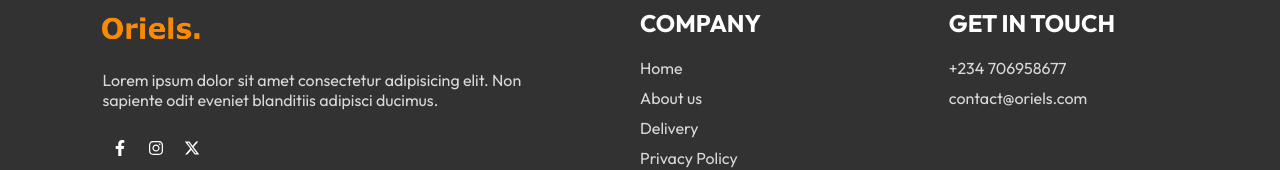
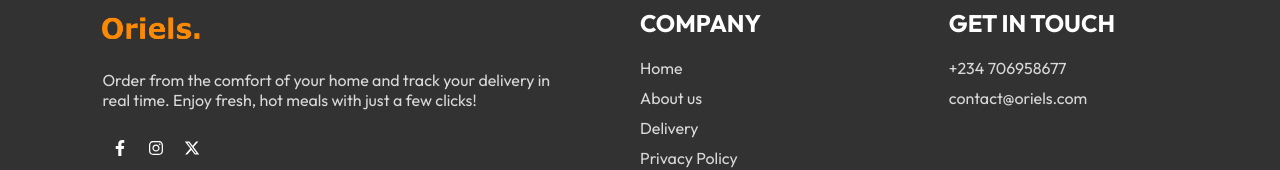
Before and after one commit to Meshach88/oriels-frontend, a React (Vite) app: page /myorders in a window 1280 px wide. Shown: the part 388-558 px from the top of the page. Built offline with nearby package versions, Linux system fonts and the light colour scheme; no server answers.

Commit message:
edited footer text

```diff
--- a/src/components/Footer/Footer.jsx
+++ b/src/components/Footer/Footer.jsx
@@ -11,8 +11,7 @@ const Footer = () => {
         <div className="footer-content-left">
           <img src={assets.Ologo} width={100} alt="logo" />
           <p>
-            Lorem ipsum dolor sit amet consectetur adipisicing elit. Non
-            sapiente odit eveniet blanditiis adipisci ducimus.
+          Order from the comfort of your home and track your delivery in real time. Enjoy fresh, hot meals with just a few clicks!
           </p>
           <div className="footer-social-icons">
             <FaFacebookF style={{color:'white', margin:'10px'}}/>
```
